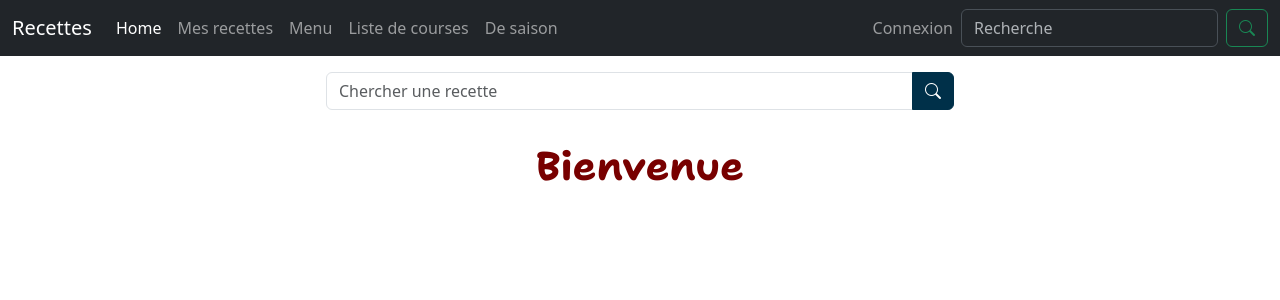
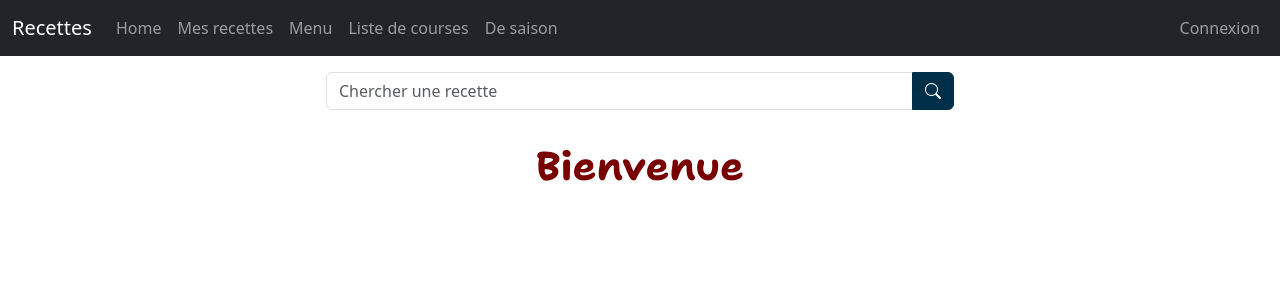
Before and after one commit to TiffC31/Cuisine, a Django app: page /home/ in a window 1280 px wide. Shown: the top 300 px of the page. Run offline with Django 4.2, Linux system fonts and the light colour scheme.

Commit message:
Menu: supp form et .active, dropdown à gauche

```diff
--- a/cuisine/templates/base.html
+++ b/cuisine/templates/base.html
@@ -22,7 +22,7 @@
                 <div class="collapse navbar-collapse" id="navbar_items">
                     <ul class="navbar-nav me-auto mb-2 mb-lg-0">
                         <li class="nav-item">
-                            <a class="nav-link active" aria-current="page" href="{% url 'home:index' %}">Home</a>
+                            <a class="nav-link" href="{% url 'home:index' %}">Home</a>
                         </li>
                         <li class="nav-item">
                             <a class="nav-link" href="{% url 'recettes:categories' %}">Mes recettes</a>
@@ -48,7 +48,7 @@
                                 <a class="nav-link dropdown-toggle" href="{% url 'home:index' %}" role="button" data-bs-toggle="dropdown" aria-expanded="false">
                                     <i class="bi bi-person-circle"></i>
                                 </a>
-                                <ul class="dropdown-menu">
+                                <ul class="dropdown-menu dropdown-menu-end">
                                     <li><a class="dropdown-item" href="{% url 'user:compte' %}">Compte</a></li>
                                     <li><hr class="dropdown-divider"></li>
                                     <li><a class="dropdown-item" href="{% url 'logout' %}">Déconnexion</a></li>
@@ -60,10 +60,6 @@
                             </li>
                         {% endif %}
                     </ul>
-                    <form class="d-flex" role="search">
-                        <input class="form-control me-2" type="search" placeholder="Recherche" aria-label="Recherche">
-                        <button class="btn btn-outline-success" type="submit"><i class="bi bi-search"></i></button>
-                    </form>
                 </div>
             </div>
         </nav>
```
